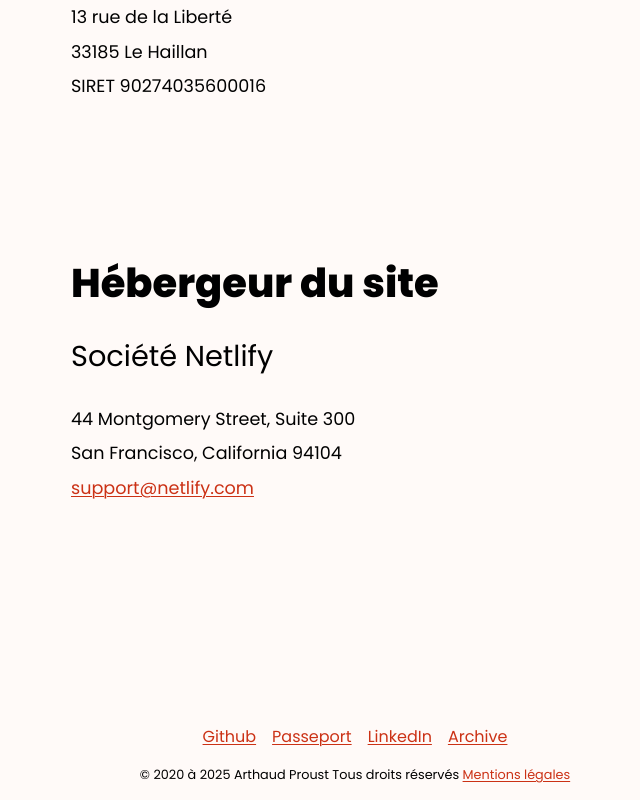
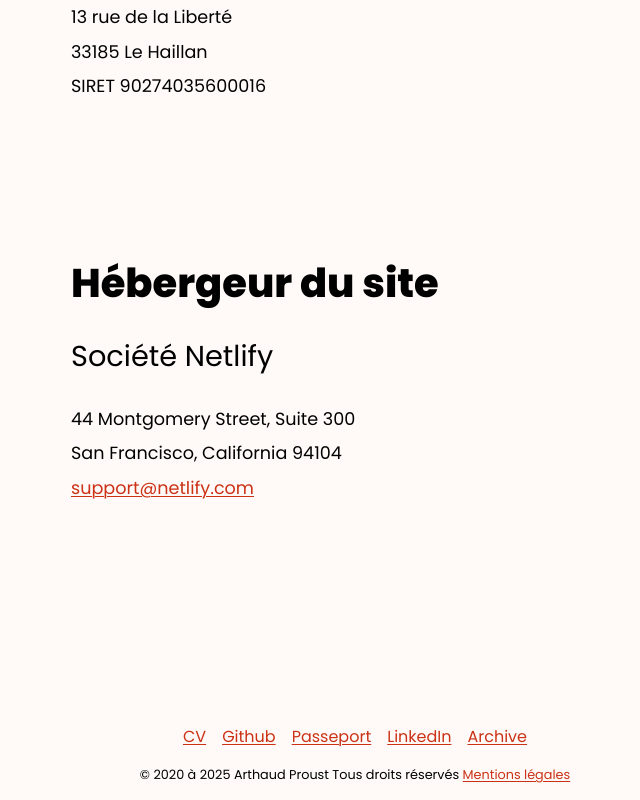
Before and after one commit to arthaud-proust/arthaud-proust, an Astro site: page /mentions-legales in a window 1280 px wide. Shown: the part 920-1720 px from the top of the page, without its empty margins (285-925 px from the left). Built offline with nearby package versions, Linux system fonts and the light colour scheme; Astro itself is replaced by a stand-in of ours.

Commit message:
:sparkles: Add cv

```diff
--- a/src/layouts/Layout.astro
+++ b/src/layouts/Layout.astro
@@ -12,7 +12,7 @@ interface Props {
 
 const { title = "Arthaud Proust", frontmatter } = Astro.props;
 const {
-  description = "Développeur à Bordeaux, j'ai des compétences diversifiées en design, SEO, accessibilité, gestion de projet, lead technique, produit et en architecture logicielle."
+    description = "Développeur à Bordeaux, j'ai des compétences diversifiées en design, SEO, accessibilité, gestion de projet, lead technique, produit et en architecture logicielle.",
 } = Astro.props;
 
 const author = "Arthaud Proust";
@@ -112,6 +112,12 @@ const pageTitle = frontmatter?.title ?? title;
 
         <footer>
             <nav>
+                <a
+                    data-cursor="show-more"
+                    href="/pdf/cv-arthaud-proust-2025-general.pdf"
+                >
+                    CV
+                </a>
                 <a data-cursor="show-more" href="https://github.arthaud.dev">
                     Github
                 </a>
```
Also changed, not shown: 4 other files. Lines whose indentation alone changed are shown as unchanged.
